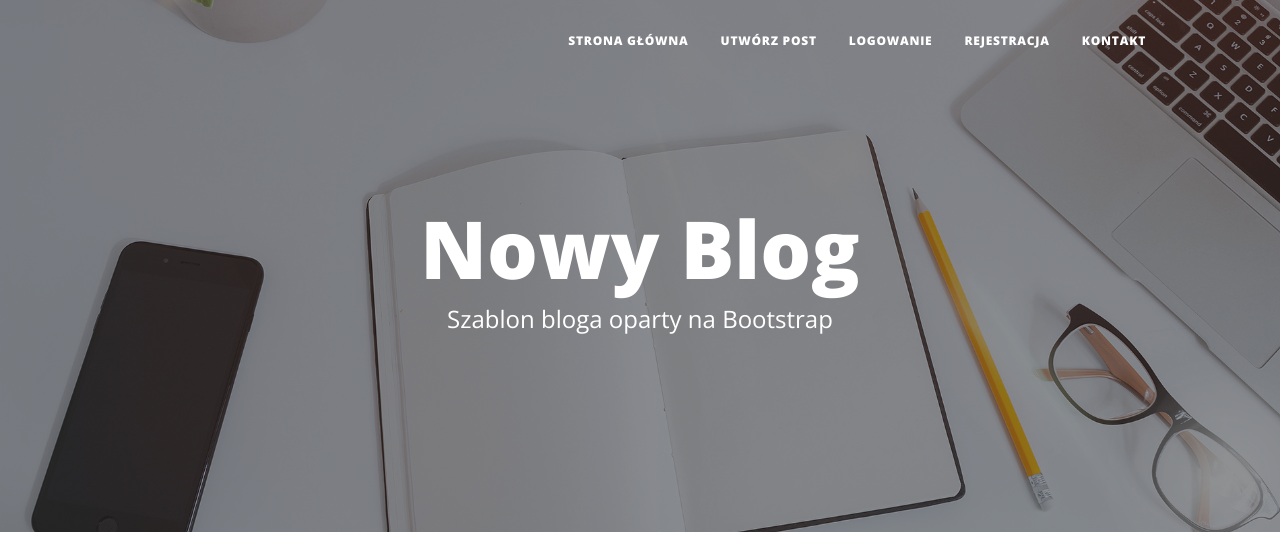
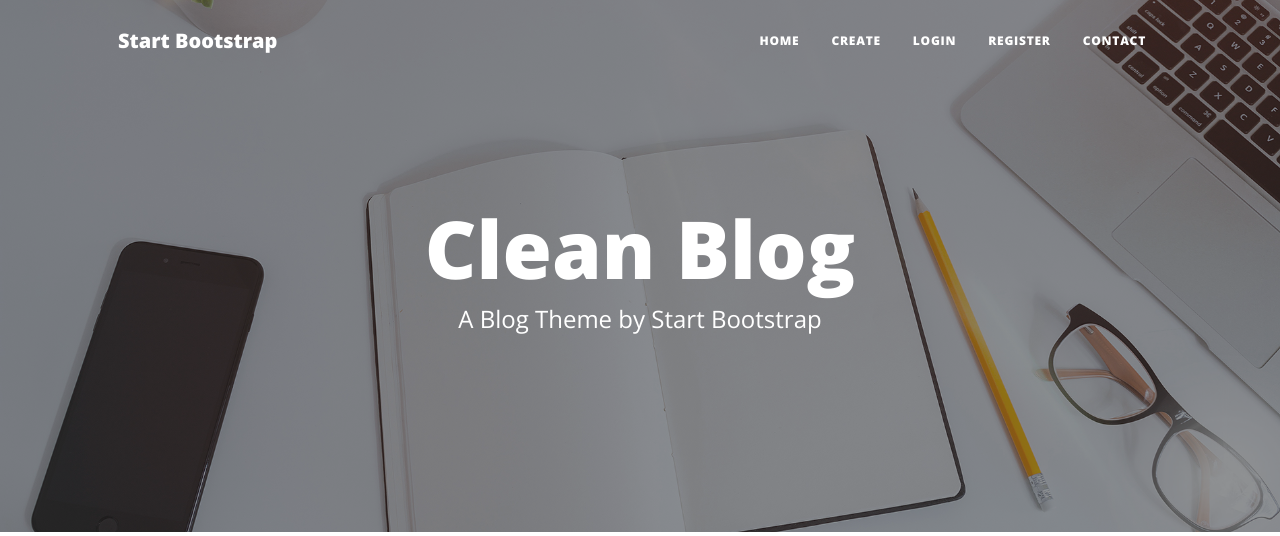
Before and after one commit to dchaberzs3/blog, a PHP site: page / in a window 1280 px wide. Shown: the top 536 px of the page. Run offline with PHP 8.4, Linux system fonts and the light colour scheme; some libraries are stand-ins or nearby versions.

Commit message:
Logowanie i rejestracja

```diff
--- a/auth/login.php
+++ b/auth/login.php
@@ -16,7 +16,7 @@
 
           if($login->rowCount() > 0 ){
             if(password_verify($password, $row['password'])){
-                  /*  header('location: ../index.php'); */
+              header('location: ../index.php');
             $_SESSION['username'] = $row['username'];
             }
           }
--- a/index.php
+++ b/index.php
@@ -19,18 +19,19 @@
         <!-- Navigation-->
         <nav class="navbar navbar-expand-lg navbar-light" id="mainNav">
             <div class="container px-4 px-lg-5">
+                <a class="navbar-brand" href="index.php">Start Bootstrap</a>
                 <button class="navbar-toggler" type="button" data-bs-toggle="collapse" data-bs-target="#navbarResponsive" aria-controls="navbarResponsive" aria-expanded="false" aria-label="Toggle navigation">
                     Menu
                     <i class="fas fa-bars"></i>
                 </button>
                 <div class="collapse navbar-collapse" id="navbarResponsive">
                     <ul class="navbar-nav ms-auto py-4 py-lg-0">
-                        <li class="nav-item"><a class="nav-link px-lg-3 py-3 py-lg-4" href="index.php">Strona główna</a></li>
-                        <li class="nav-item"><a class="nav-link px-lg-3 py-3 py-lg-4" href="posts/create.php">Utwórz post</a></li>
+                        <li class="nav-item"><a class="nav-link px-lg-3 py-3 py-lg-4" href="index.php">Home</a></li>
+                        <li class="nav-item"><a class="nav-link px-lg-3 py-3 py-lg-4" href="posts/create.php">Create</a></li>
 
-                        <li class="nav-item"><a class="nav-link px-lg-3 py-3 py-lg-4" href="auth/login.php">Logowanie</a></li>
-                        <li class="nav-item"><a class="nav-link px-lg-3 py-3 py-lg-4" href="auth/register.php">Rejestracja</a></li>
-                        <li class="nav-item"><a class="nav-link px-lg-3 py-3 py-lg-4" href="contact.php">Kontakt</a></li>
+                        <li class="nav-item"><a class="nav-link px-lg-3 py-3 py-lg-4" href="auth/login.php">login</a></li>
+                        <li class="nav-item"><a class="nav-link px-lg-3 py-3 py-lg-4" href="auth/register.php">register</a></li>
+                        <li class="nav-item"><a class="nav-link px-lg-3 py-3 py-lg-4" href="contact.php">contact</a></li>
                     </ul>
                 </div>
             </div>
@@ -41,8 +42,8 @@
                 <div class="row gx-4 gx-lg-5 justify-content-center">
                     <div class="col-md-10 col-lg-8 col-xl-7">
                         <div class="site-heading">
-                            <h1>Nowy Blog</h1>
-                            <span class="subheading">Szablon bloga oparty na Bootstrap</span>
+                            <h1>Clean Blog</h1>
+                            <span class="subheading">A Blog Theme by Start Bootstrap</span>
                         </div>
                     </div>
                 </div>
```
